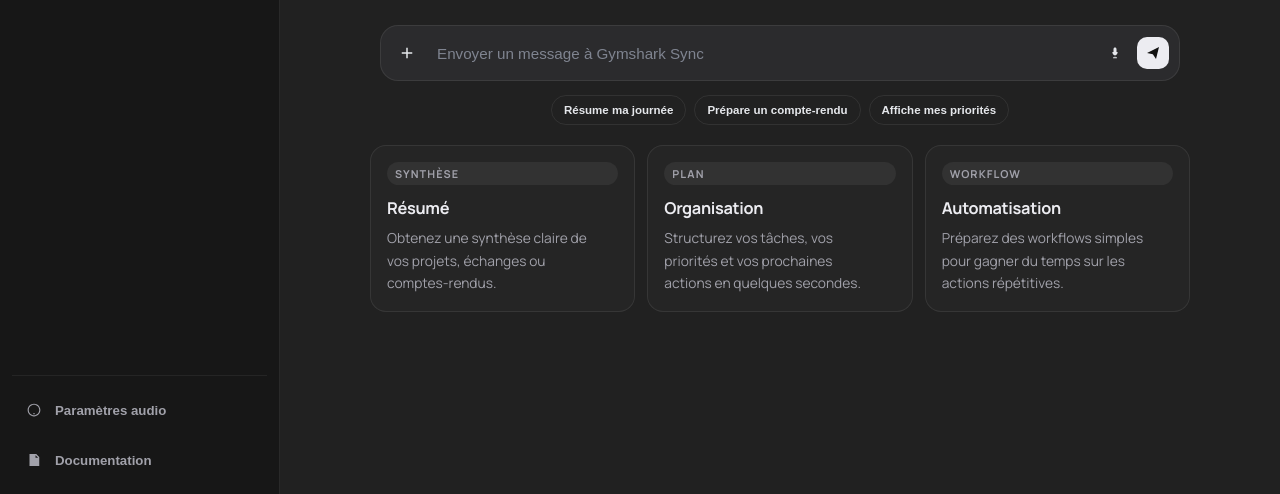
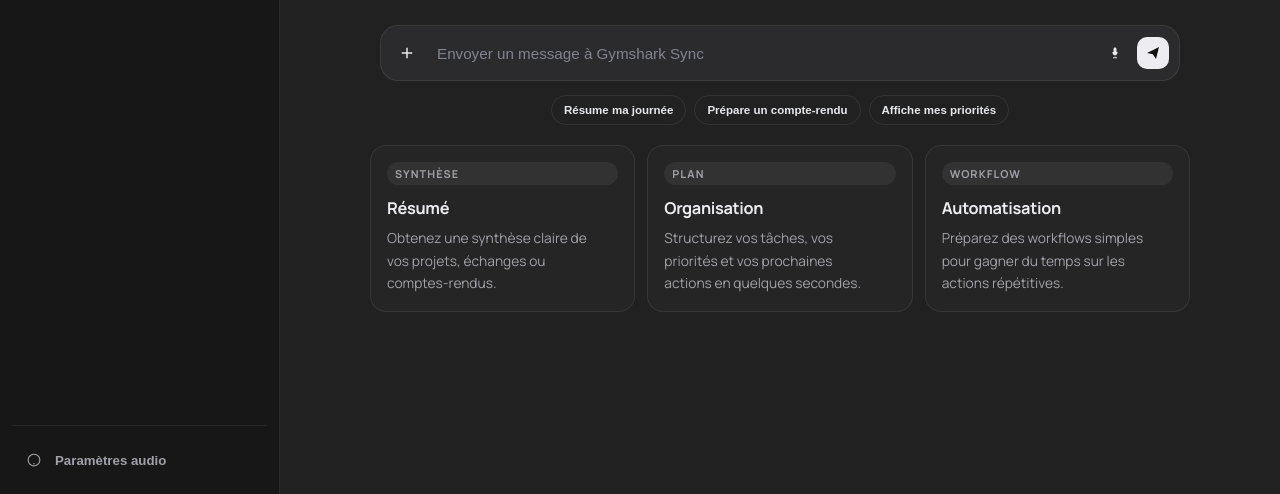
Before and after one commit to KrustylaD/Projet-Gymshark---Sync, a plain HTML site: page frontend/index.html in a window 1280 px wide. Shown: the part 306-800 px from the top of the page. Drawn offline with Linux system fonts and the light colour scheme; no server answers.

Commit message:
refactor: remove unused documentation button from sidebar

```diff
--- a/frontend/index.html
+++ b/frontend/index.html
@@ -116,13 +116,6 @@
                         <path d="M12 3.5C7.3 3.5 3.5 7.3 3.5 12C3.5 16.7 7.3 20.5 12 20.5C16.7 20.5 20.5 16.7 20.5 12C20.5 7.3 16.7 3.5 12 3.5ZM12 19C8.1 19 5 15.9 5 12C5 8.1 8.1 5 12 5C15.9 5 19 8.1 19 12C19 15.9 15.9 19 12 19ZM11.2 16H12.8V17.6H11.2V16Z"></path>
                     </svg>
                     <span>Paramètres audio</span>
-                </button>
-
-                <button class="aide-bouton" data-view-target="docs" type="button">
-                    <svg class="icone-svg icone-ui" viewBox="0 0 24 24" aria-hidden="true" focusable="false">
-                        <path d="M6 4H15L19 8V20H6V4ZM14 5.5V9H17.5L14 5.5ZM8 11H17V12.5H8V11ZM8 14H17V15.5H8V14ZM8 17H14V18.5H8V17Z"></path>
-                    </svg>
-                    <span>Documentation</span>
                 </button>
             </div>
         </aside>
```
